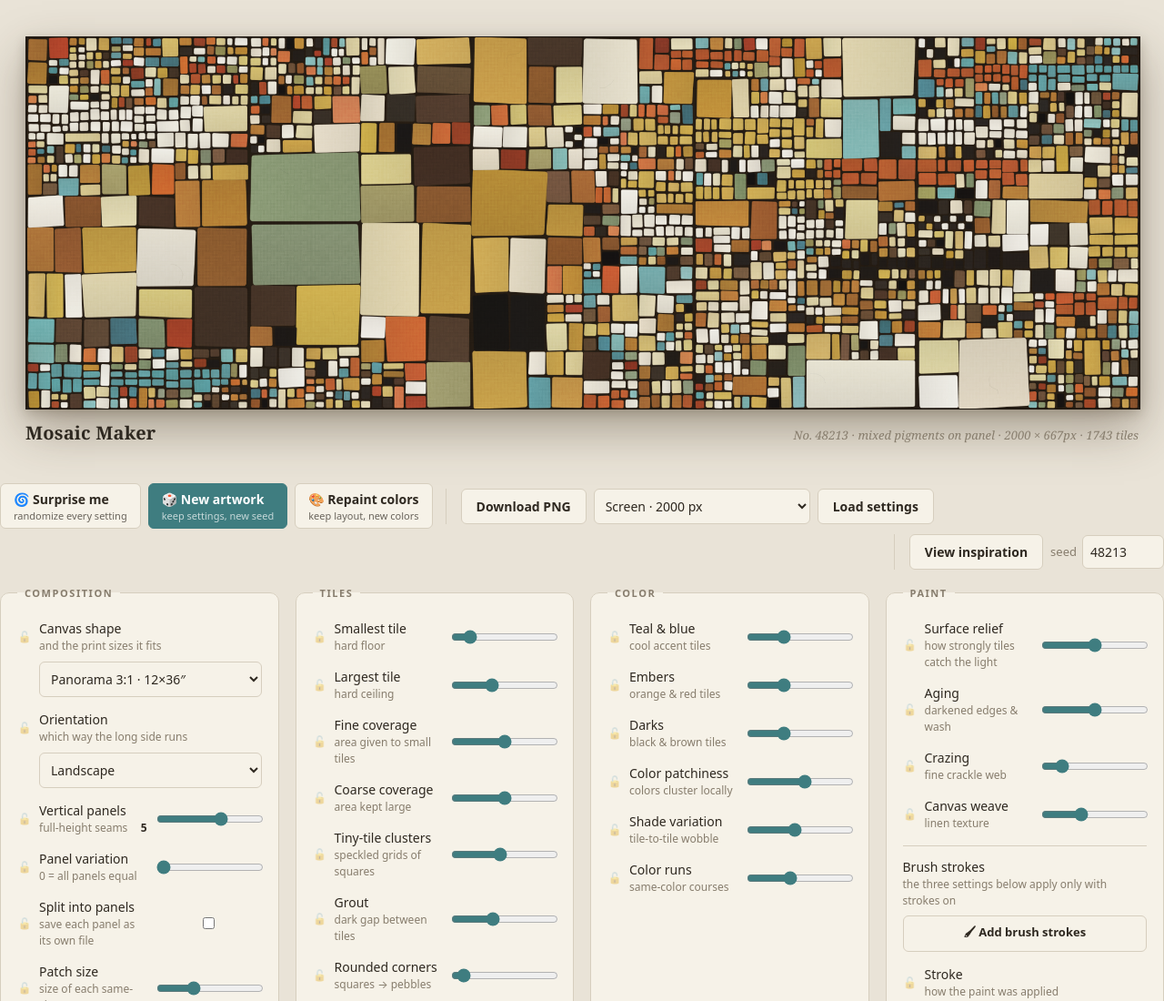
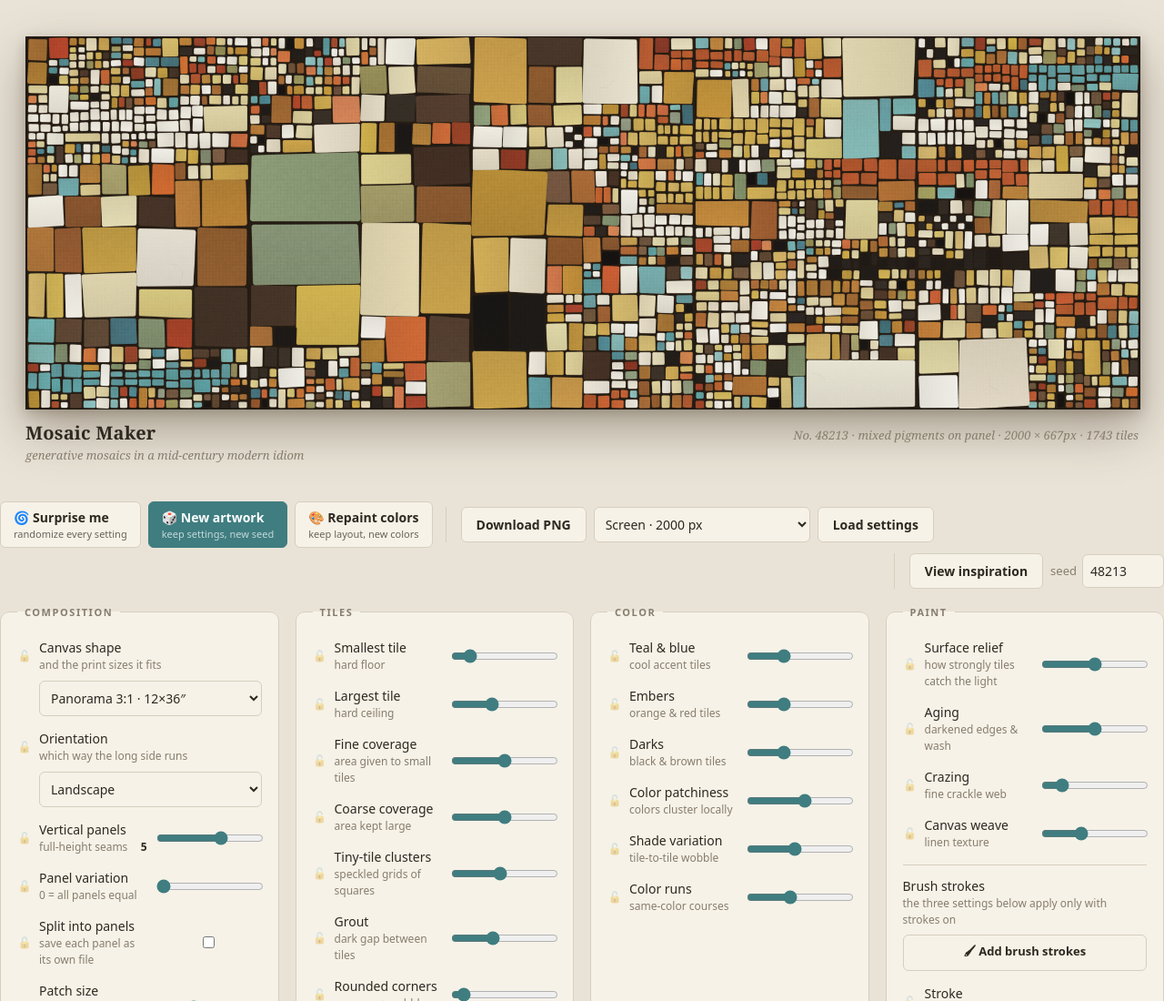
Before and after one commit to WorldByJoe/MosaicTileGenerator, a plain HTML site: page index.html in a window 1280 px wide. Shown: the top 1100 px of the page at 91% size. Drawn offline with Linux system fonts and the light colour scheme.

Commit message:
Name the aesthetic: mid-century modern idiom, in the app and the README
Co-Authored-By: Claude Opus 5 <noreply@anthropic.com>

```diff
--- a/index.html
+++ b/index.html
@@ -39,6 +39,8 @@
 
   .placard{ max-width:1500px; margin:14px auto 0; display:flex; gap:14px;
     align-items:baseline; justify-content:space-between; flex-wrap:wrap; }
+  .placard h1 .tag{ display:block; font:italic 400 13px/1.4 Georgia, serif;
+    color:var(--muted); letter-spacing:0; margin-top:3px; }
   .placard h1{ font:600 20px/1.2 Georgia, "Iowan Old Style", "Times New Roman", serif;
     margin:0; letter-spacing:.2px; }
   .placard .cat{ color:var(--muted); font-size:13px; font-style:italic;
@@ -136,7 +138,7 @@
     </div>
   </div>
   <div class="placard">
-    <h1>Mosaic Maker</h1>
+    <h1>Mosaic Maker<span class="tag">generative mosaics in a mid-century modern idiom</span></h1>
     <span class="cat" id="cat">No. — · mixed pigments on panel</span>
   </div>
 </div>
```
Also changed, not shown: 1 other file.
